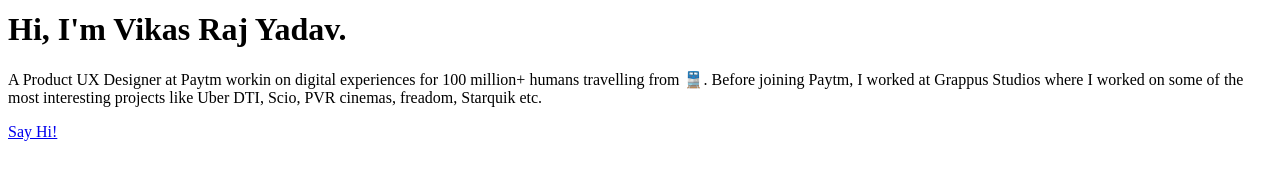
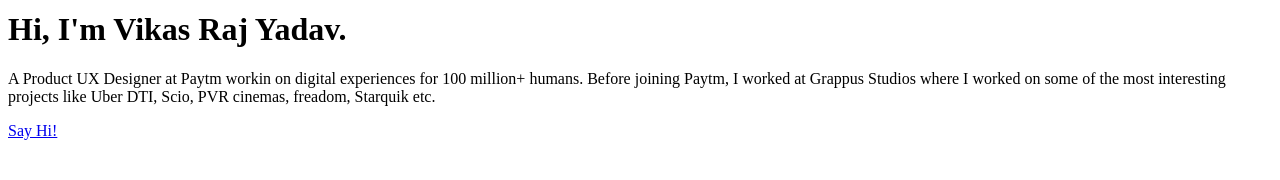
Before and after one commit to Vraj247/Vraj247, a Gatsby site: page / in a window 1280 px wide. Shown: the part 422-602 px from the top of the page. Built offline with nearby package versions, Linux system fonts and the light colour scheme; Gatsby itself is replaced by a stand-in of ours.

Commit message:
added content

```diff
--- a/src/pages/index.js
+++ b/src/pages/index.js
@@ -10,7 +10,7 @@ const IndexPage = () => (
         </div>
       <h1>Hi, I'm Vikas Raj Yadav.</h1>
       <div className="Subtext">
-        <p>A Product UX Designer at Paytm workin on digital experiences for 100 million+ humans travelling from 🚆. Before joining Paytm, I worked at Grappus Studios where I worked on some of the most interesting projects like Uber DTI, Scio, PVR cinemas, freadom, Starquik etc.</p>
+        <p>A Product UX Designer at Paytm workin on digital experiences for 100 million+ humans. Before joining Paytm, I worked at Grappus Studios where I worked on some of the most interesting projects like Uber DTI, Scio, PVR cinemas, freadom, Starquik etc.</p>
       </div>
       <div className= "button">
         <a href="mailto:vikasyadav.vision111@gmail.com?Subject=Hey%20Vikas" target="_top">Say Hi!</a>
```
